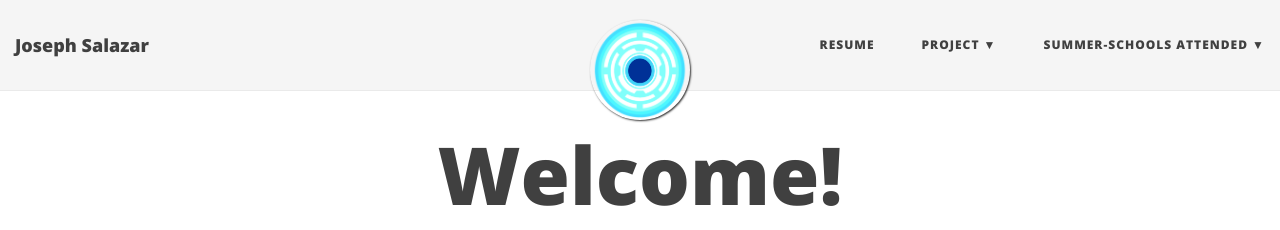
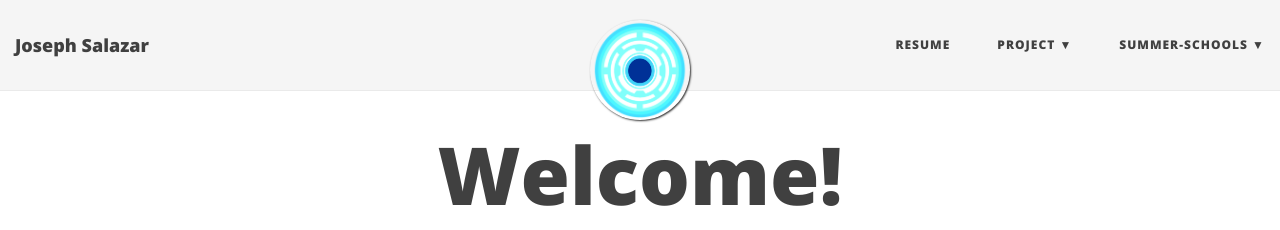
Before and after one commit to saj11/saj11.github.io, a Jekyll site: the page built from index.html, in a window 1280 px wide. Shown: the top 230 px of the page. Built offline with Jekyll 4.4.1, drawn with Linux system fonts in a browser that asks for light colours; nearby versions of some CDN libraries; the list of posts is cut into pages by our own code.

Commit message:
Updating Title

```diff
--- a/_config.yml
+++ b/_config.yml
@@ -21,7 +21,7 @@ navbar-links:
     - Cybersecurity: ""
     - Robotics: ""
     - Others: ""
-  Summer-Schools Attended:
+  Summer-Schools:
     - HPC(High Performance Computer): "HPC-2017"
     - Big Data: "BigData-2017"
     - CIID Advanced IoT: "IoT-2018"
```
